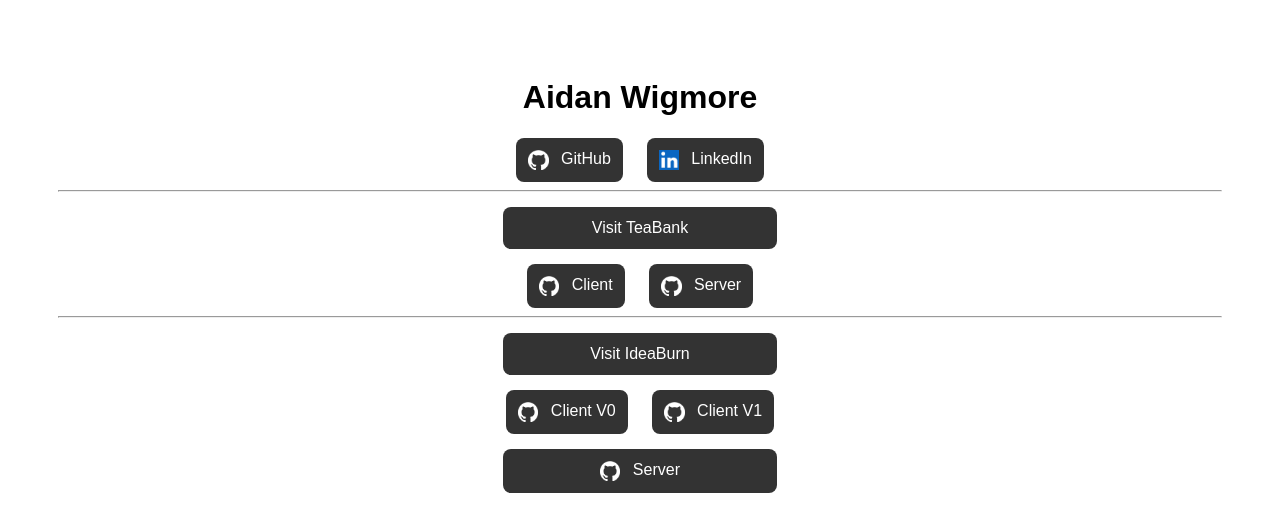
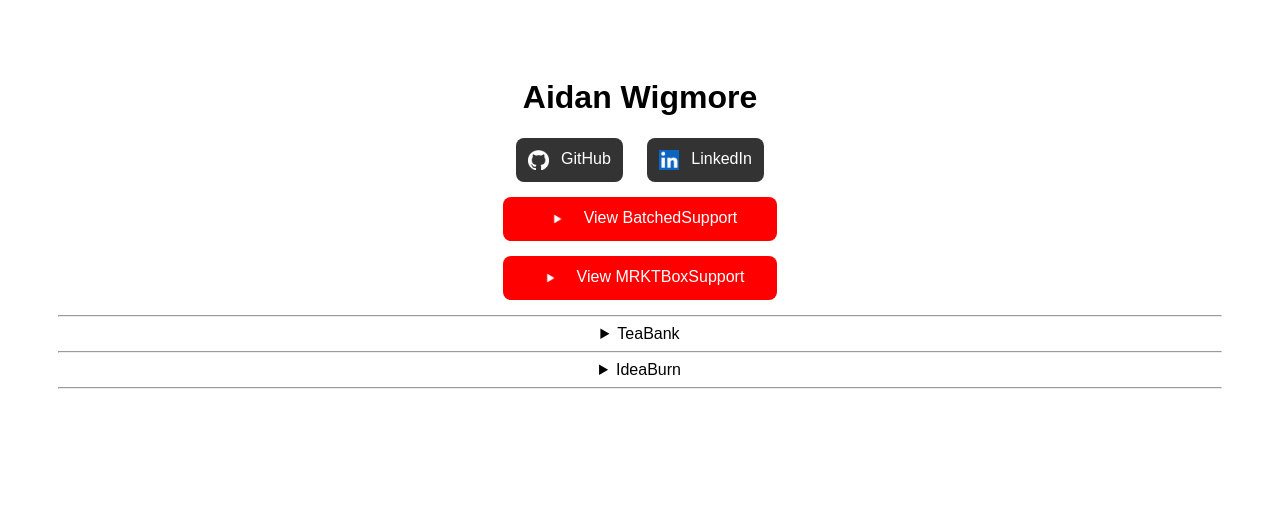
Before and after one commit to aidanwebdeveloping/aidanwigmore.github.io, a plain HTML site: page index.html in a window 1280 px wide. Drawn offline with Linux system fonts and the light colour scheme.

Commit message:
Add Summaries, Youtube Links

```diff
--- a/index.html
+++ b/index.html
@@ -13,46 +13,77 @@
 <body>
     <h1>Aidan Wigmore</h1>
     <div style="display:inline;">
-        <a href="https://github.com/aidanwigmore" style="display:inline-block; width:auto; margin:0 10px; white-space: nowrap;">
-            <img src="github-mark-white.png" alt="GitHub" style="height:20px; vertical-align:middle; margin-right:8px;">
+        <a href="https://github.com/aidanwigmore" target="_blank"style="display:inline-block; width:auto; margin:0 10px; white-space: nowrap;">
+            <img src="github-mark-white.png" alt="GitHub logo" style="height:20px; vertical-align:middle; margin-right:8px;">
             GitHub
         </a>
-        <a href="https://www.linkedin.com/in/aidan-wigmore-442034222/" style="display:inline-block; width:auto; margin:0 10px; white-space: nowrap;">
-            <img src="linkedin-icon.PNG" alt="GitHub" style="height:20px; vertical-align:middle; margin-right:8px;">
+        <a href="https://www.linkedin.com/in/aidan-wigmore-442034222/" target="_blank" style="display:inline-block; width:auto; margin:0 10px; white-space: nowrap;">
+            <img src="linkedin-icon.PNG" alt="LinkedIn logo" style="height:20px; vertical-align:middle; margin-right:8px;">
             LinkedIn
         </a>
+        <div>
+            <a href="https://www.youtube.com/@BatchedSupport" style="white-space: nowrap; background-color: #FF0000;" target="_blank">
+                <img src="youtube-icon.png" alt="Youtube logo" style="height:20px; vertical-align:middle; margin-right:8px;">
+                View BatchedSupport
+            </a>
+            <a href="https://www.youtube.com/@SupportMrktbox" style="white-space: nowrap; background-color: #FF0000;" target="_blank">
+                <img src="youtube-icon.png" alt="Youtube logo" style="height:20px; vertical-align:middle; margin-right:8px;">
+                View MRKTBoxSupport
+            </a>
+        </div>
     </div>
     <hr>
-    <a href="https://teabankclient-d9c62f61e84a.herokuapp.com" style="white-space: nowrap;">
+    <details>
+        <summary>TeaBank</summary>
+        <p>TeaBank is a web application that allows users to manage their tea inventory, track their tea consumption, and discover new teas.</p>
+        <a href="https://teabankclient-d9c62f61e84a.herokuapp.com" target="_blank"style="white-space: nowrap;">
             Visit TeaBank
         </a>
         <div style="display:inline">
-        <a href="https://github.com/aidanwigmore/Capstone2024" style="display:inline-block; width:auto; margin:0 10px; white-space: nowrap;">
+            <a href="https://github.com/aidanwigmore/Capstone2024" target="_blank"style="display:inline-block; width:auto; margin:0 10px; white-space: nowrap;">
                 <img src="github-mark-white.png" alt="GitHub" style="height:20px; vertical-align:middle; margin-right:8px;">
                 Client
             </a>
-        <a href="https://github.com/aidanwigmore/Capstone2024Server" style="display:inline-block; width:auto; margin:0 10px; white-space: nowrap;">
+            <a href="https://github.com/aidanwigmore/Capstone2024Server" target="_blank" style="display:inline-block; width:auto; margin:0 10px; white-space: nowrap;">
                 <img src="github-mark-white.png" alt="GitHub" style="height:20px; vertical-align:middle; margin-right:8px;">
                 Server
             </a>
         </div>
+        <details style="margin-top: 20px;">
+            <summary>View ERD</summary>
+            <iframe style="border: 1px solid rgba(0, 0, 0, 0.1);" width="800" height="450" src="https://embed.figma.com/board/EHPCSfYPErbSY5KHBLGJtS/Capstone-Updated?node-id=0-1&embed-host=share" allowfullscreen></iframe>
+        </details>
+        <details style="margin-top: 20px;">
+            <summary>View Figma Mockups</summary>
+            <iframe style="border: 1px solid rgba(0, 0, 0, 0.1);" width="800" height="450" src="https://embed.figma.com/design/Vbyeu9zmCPuZzFsO3riVku/Layouts?node-id=1-10093&embed-host=share" allowfullscreen></iframe>
+        </details>
+    </details>
     <hr>
-    <a href="https://ideaburn.xyz" style="white-space: nowrap;">
+    <details>
+        <summary>IdeaBurn</summary>
+        <p>IdeaBurn is a web application that allows users to brainstorm, organize, and prioritize their ideas.</p>
+        <a href="https://ideaburn.xyz" target="_blank" style="white-space: nowrap;">
             Visit IdeaBurn
         </a>
         <div style="display:inline">
-        <a href="https://github.com/aidanwigmore/BurnIdeaClient" style="display: inline-block; width: auto; margin:0 10px; white-space: nowrap;">
+            <a href="https://github.com/aidanwigmore/BurnIdeaClient" target="_blank" style="display: inline-block; width: auto; margin:0 10px; white-space: nowrap;">
                 <img src="github-mark-white.png" alt="GitHub" style="height:20px; vertical-align:middle; margin-right:8px;">
                 Client V0
             </a>
-        <a href="https://github.com/aidanwigmore/BurnIdeaClientV1" style="display: inline-block; width: auto; margin:0 10px; white-space: nowrap;">
+            <a href="https://github.com/aidanwigmore/BurnIdeaClientV1" target="_blank" style="display: inline-block; width: auto; margin:0 10px; white-space: nowrap;">
                 <img src="github-mark-white.png" alt="GitHub" style="height:20px; vertical-align:middle; margin-right:8px;">
                 Client V1
             </a>
         </div>
-    <a href="https://github.com/aidanwigmore/BurnIdeaServer">
+        <a href="https://github.com/aidanwigmore/BurnIdeaServer" target="_blank">
             <img src="github-mark-white.png" alt="GitHub" style="height:20px; vertical-align:middle; margin-right:8px;">
             Server
         </a>
+        <details style="margin-top: 20px;">
+            <summary>View Figma Mockups</summary>
+            <iframe style="border: 1px solid rgba(0, 0, 0, 0.1);" width="800" height="450" src="https://embed.figma.com/design/3pewOPWhKm3a5g6vFgSnQ4/IdeaBurn?node-id=2165-6054&embed-host=share" allowfullscreen></iframe>
+        </details>
+    </details>
+    <hr>
 </body>
 </html>
```
Also changed, not shown: youtube-icon.png (added). Lines whose indentation alone changed are shown as unchanged.
